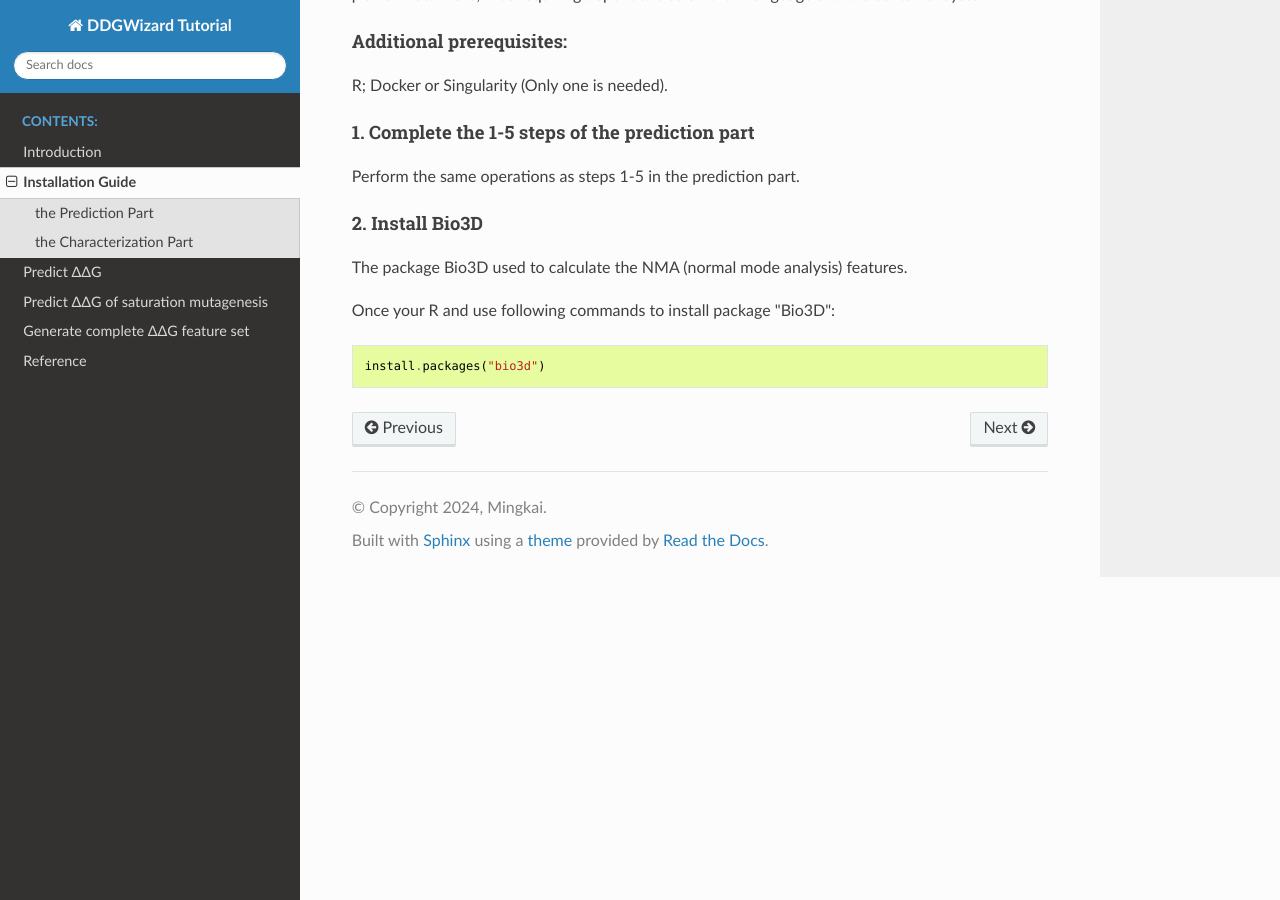
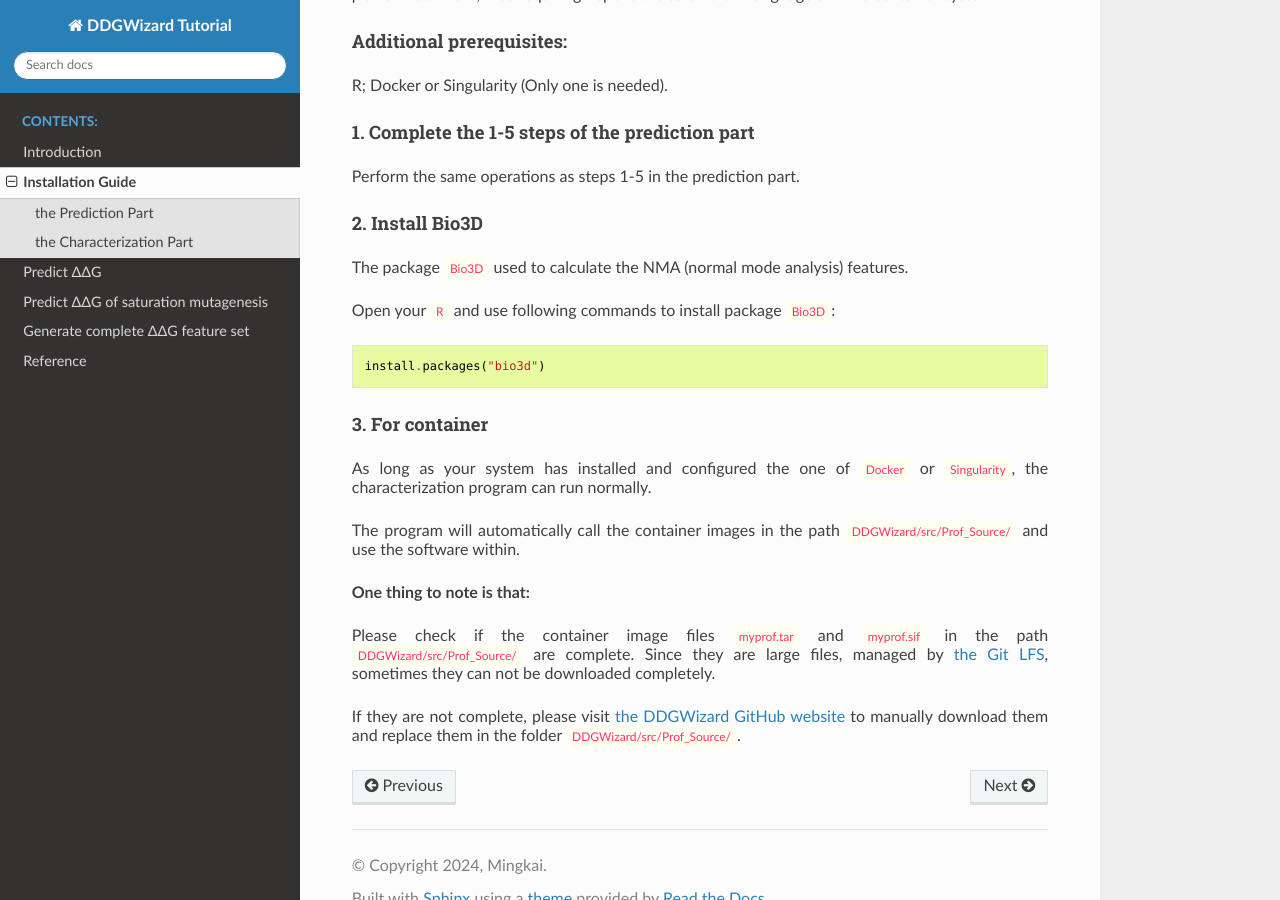
Before and after one commit to Mingkai14/ReadtheDocsTest, a Sphinx documentation site: the page built from Docs/Installation_Guide.rst, in a window 1280 px wide and 900 px high, scrolled down 2171 px. Built offline with Sphinx 7.4.7 and the Read the Docs theme 2.0.0, drawn with Linux system fonts in a browser that asks for light colours.

Commit message:
Update Installation_Guide.rst

```diff
--- a/Docs/Installation_Guide.rst
+++ b/Docs/Installation_Guide.rst
@@ -175,12 +175,28 @@ the Characterization Part
 
     <div style="text-align: justify;">
     <h4>2. Install Bio3D</h4>
-    The package Bio3D used to calculate the NMA (normal mode analysis) features.
+    The package <span class="keyword-highlight">Bio3D</span> used to calculate the NMA (normal mode analysis) features.
     <p></p>
-    Once your R and use following commands to install package "Bio3D":
+    Open your <span class="keyword-highlight">R</span> and use following commands to install package <span class="keyword-highlight">Bio3D</span>:
     <p></p>
     </div>
 
 .. code-block::
 
     install.packages("bio3d")
+
+.. raw:: html
+
+    <div style="text-align: justify;">
+    <h4>3. For container</h4>
+    As long as your system has installed and configured the one of <span class="keyword-highlight">Docker</span> or <span class="keyword-highlight">Singularity</span>, the characterization program can run normally.
+    <p></p>
+    The program will automatically call the container images in the path <span class="keyword-highlight">DDGWizard/src/Prof_Source/</span> and use the software within.
+    <p></p>
+    <b>One thing to note is that:</b>
+    <p></p>
+    Please check if the container image files <span class="keyword-highlight">myprof.tar</span> and <span class="keyword-highlight">myprof.sif</span> in the path <span class="keyword-highlight">DDGWizard/src/Prof_Source/</span> are complete. Since they are large files, managed by <a href="https://git-lfs.com/">the Git LFS</a>, sometimes they can not be downloaded completely.
+    <p></p>
+    If they are not complete, please visit <a href="https://github.com/Mingkai14/DDGWizard/tree/latest6/src/Prof_Source">the DDGWizard GitHub website</a> to manually download them and replace them in the folder <span class="keyword-highlight">DDGWizard/src/Prof_Source/</span>.
+    <p></p>
+    </div>
```
